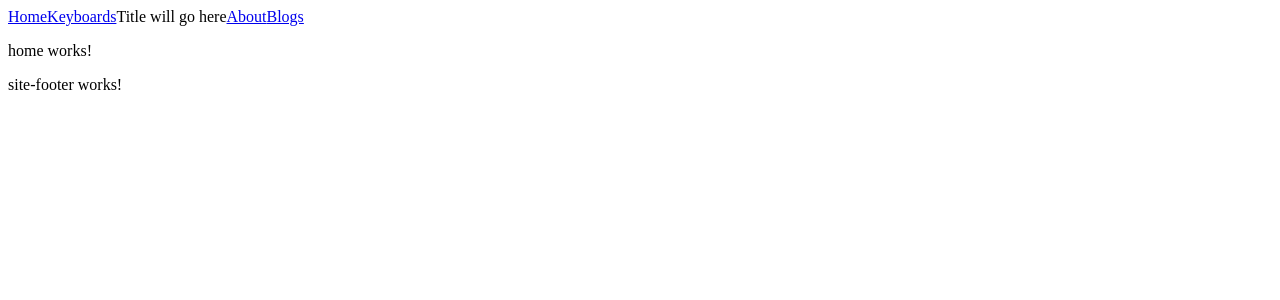
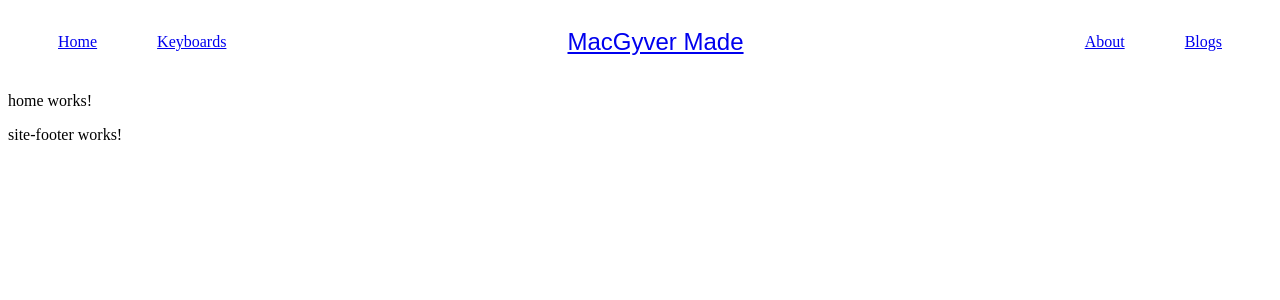
Before and after one commit to macgyver214/MacGyverMadeSite, an Angular app: page /home in a window 1280 px wide. Shown: the top 300 px of the page. Built offline with nearby package versions, Linux system fonts and the light colour scheme.

Commit message:
Formatted banner and added fontawesome link

```diff
--- a/src/app/nav-banner/nav-banner.component.html
+++ b/src/app/nav-banner/nav-banner.component.html
@@ -1,14 +1,16 @@
 <div class='nav-banner'>
-  <div>
+  <div class='left'>
     <nav>
       <a routerLink='/home'>Home</a>
       <a routerLink='/keyboards'>Keyboards</a>
     </nav>
   </div>
-  <div>
-    <span>Title will go here</span>
+  <div class='title'>
+    <nav>
+      <a routerLink='/home'>MacGyver Made</a>
+    </nav>
   </div>
-  <div>
+  <div class='right'>
     <nav>
       <a routerLink='/about'>About</a>
       <a routerLink='/blog'>Blogs</a>
--- a/src/app/nav-banner/nav-banner.component.less
+++ b/src/app/nav-banner/nav-banner.component.less
@@ -1,3 +1,32 @@
+.nav-banner {
+  display: flex;
+  justify-content: center;
+}
+
 .nav-banner div {
-  display: inline-block;
+  padding: 20px;
+  display: inline-flex;
 }
+
+.title {
+  font-family: fantasy;
+  font-size: 18pt;
+}
+
+.left {
+  margin-top: auto;
+  margin-right: auto;
+  margin-bottom: auto;
+}
+
+.right {
+  margin-top: auto;
+  margin-left: auto;
+  margin-bottom: auto;
+}
+
+a {
+  text-align: center;
+  padding-left: 30px;
+  padding-right: 30px;
+}
--- a/src/index.html
+++ b/src/index.html
@@ -6,6 +6,7 @@
   <base href="/">
   <meta name="viewport" content="width=device-width, initial-scale=1">
   <link rel="icon" type="image/x-icon" href="favicon.ico">
+  <script src="https://kit.fontawesome.com/f357c5e3e2.js" crossorigin="anonymous"></script>
 </head>
 <body>
   <app-root></app-root>
```
